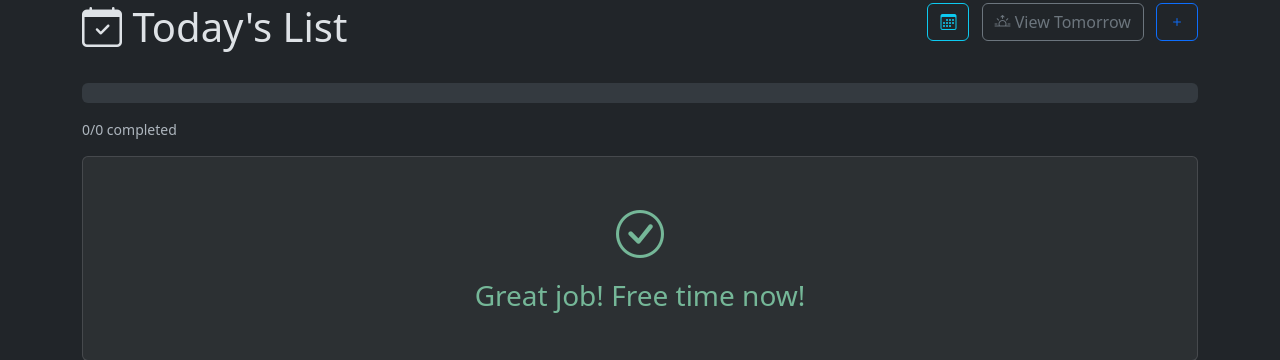
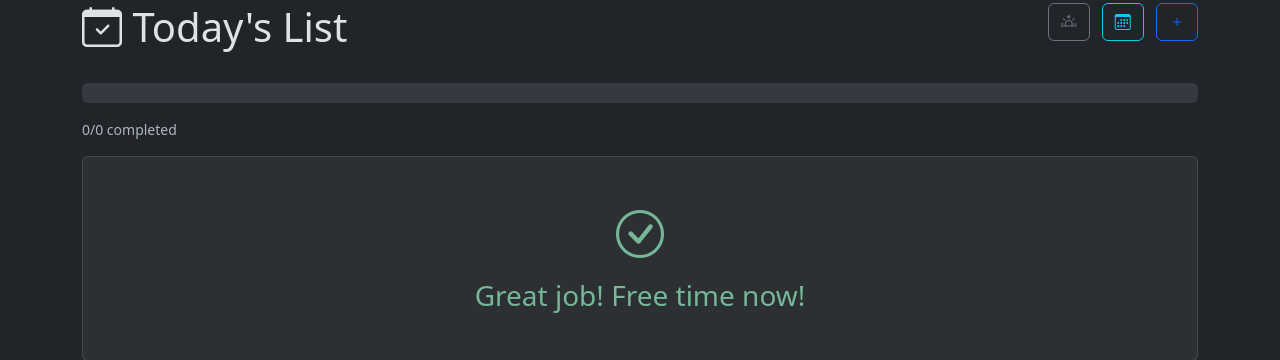
Before and after one commit to Zumgugger/Orbis, a Flask app: page / in a window 1280 px wide. Shown: the part 101-461 px from the top of the page. Run offline with Flask 3, Linux system fonts and the light colour scheme; the visitor is signed in with stand-in values (Sample User, id 1); data comes from the database, SQL or seed files in the repository; data that the repository does not hold is empty; some libraries are stand-ins or nearby versions.

Commit message:
Today view: reorder header buttons to Tomorrow, Calendar, Plus; make Tomorrow icon-only

```diff
--- a/templates/index.html
+++ b/templates/index.html
@@ -8,11 +8,11 @@
         <h1><i class="bi bi-calendar-check"></i> Today's List</h1>
     </div>
     <div class="col text-end">
-        <a href="https://calendar.google.com" target="_blank" rel="noopener noreferrer" class="btn btn-outline-info" title="Google Calendar">
+        <a href="{{ url_for('tomorrow') }}" class="btn btn-outline-secondary" title="View tomorrow">
+            <i class="bi bi-sunrise"></i>
+        </a>
+        <a href="https://calendar.google.com" target="_blank" rel="noopener noreferrer" class="btn btn-outline-info ms-2" title="Google Calendar">
             <i class="bi bi-calendar3"></i>
-        </a>
-        <a href="{{ url_for('tomorrow') }}" class="btn btn-outline-secondary ms-2">
-            <i class="bi bi-sunrise"></i> View Tomorrow
         </a>
         <a href="{{ url_for('todos.create_todo_today') }}" class="btn btn-outline-primary ms-2" title="Add todo for today">
             <i class="bi bi-plus"></i>
```
